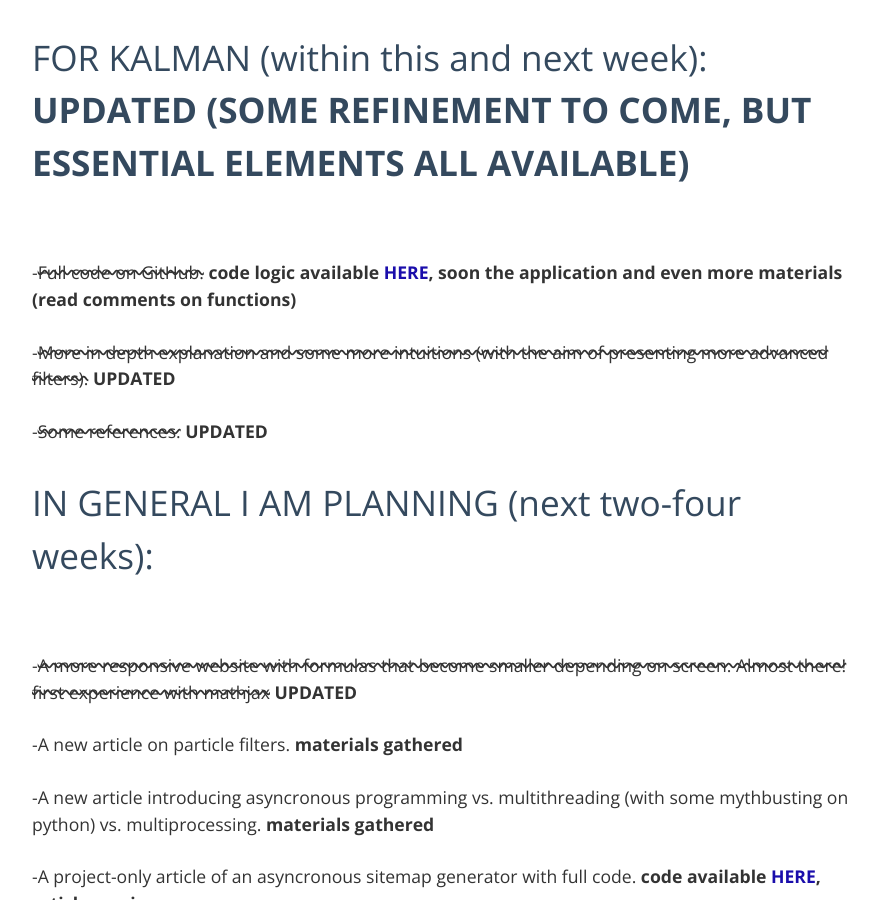
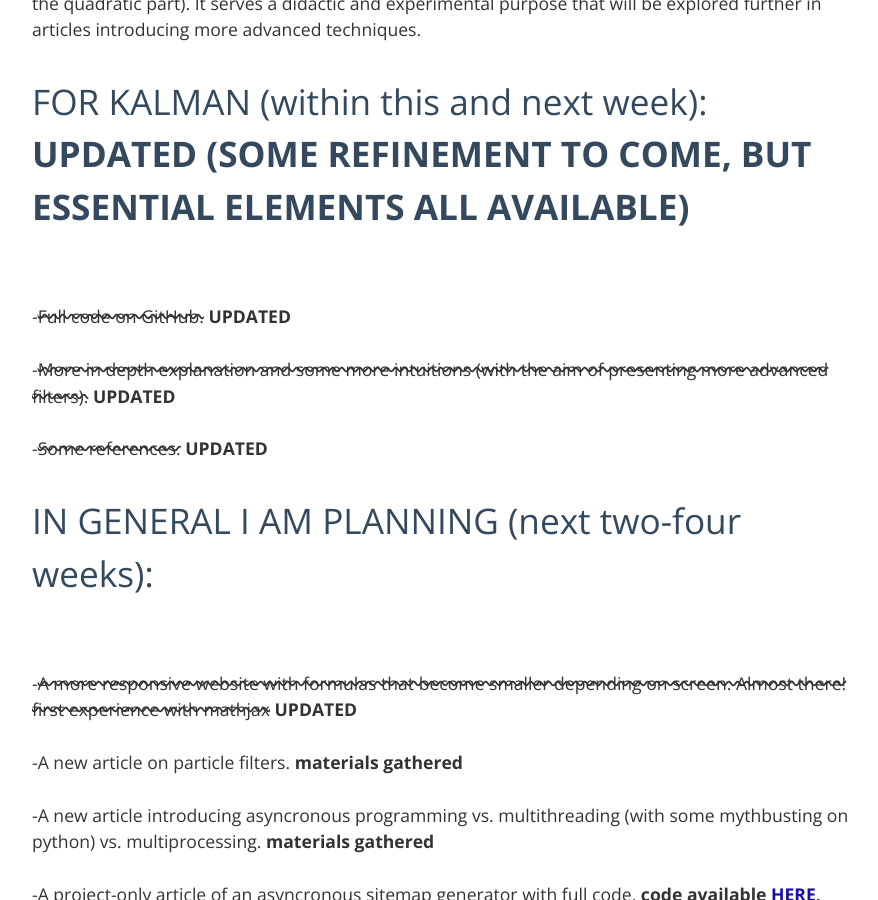
Before and after one commit to Gabriele-Donato/gabrieledonato, a Jekyll site: the page built from _posts/2024-07-13-Updates.md, in a window 1280 px wide and 900 px high, scrolled down 938 px. Shown: the whole window, without its empty margins (192-1070 px from the left). Built offline with Jekyll 4.4.1, drawn with Linux system fonts in a browser that asks for light colours; some of the changed text lies outside the part shown.

Commit message:
updated updates

```diff
--- a/_posts/2024-07-13-Updates.md
+++ b/_posts/2024-07-13-Updates.md
@@ -22,7 +24,7 @@ It serves a didactic and experimental purpose that will be explored further in a
 # FOR KALMAN (within this and next week): **UPDATED (SOME REFINEMENT TO COME, BUT ESSENTIAL ELEMENTS ALL AVAILABLE)**
 \
 \
--<del>Full code on GitHub.</del> **code logic available [HERE](https://github.com/Gabriele-Donato/website-materials-/tree/BayesianTimeSeries), soon the application and even more materials (read comments on functions)**
+-<del>Full code on GitHub.</del> **UPDATED**
 \
 \
 -<del>More in depth explanation and some more intuitions (with the aim of presenting more advanced filters).</del>  **UPDATED**
```
Also changed, not shown: other parts of _posts/2024-07-13-Updates.md (+4 -2 lines).
